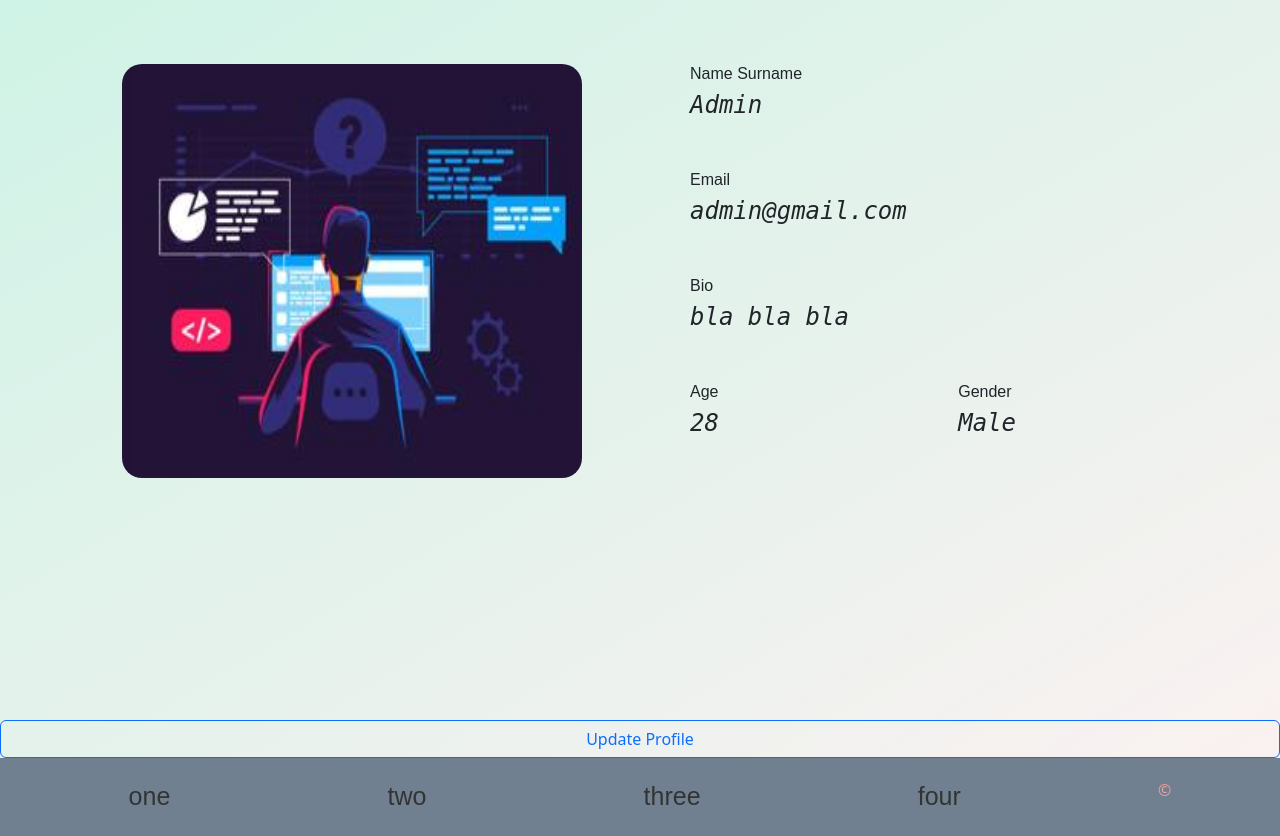
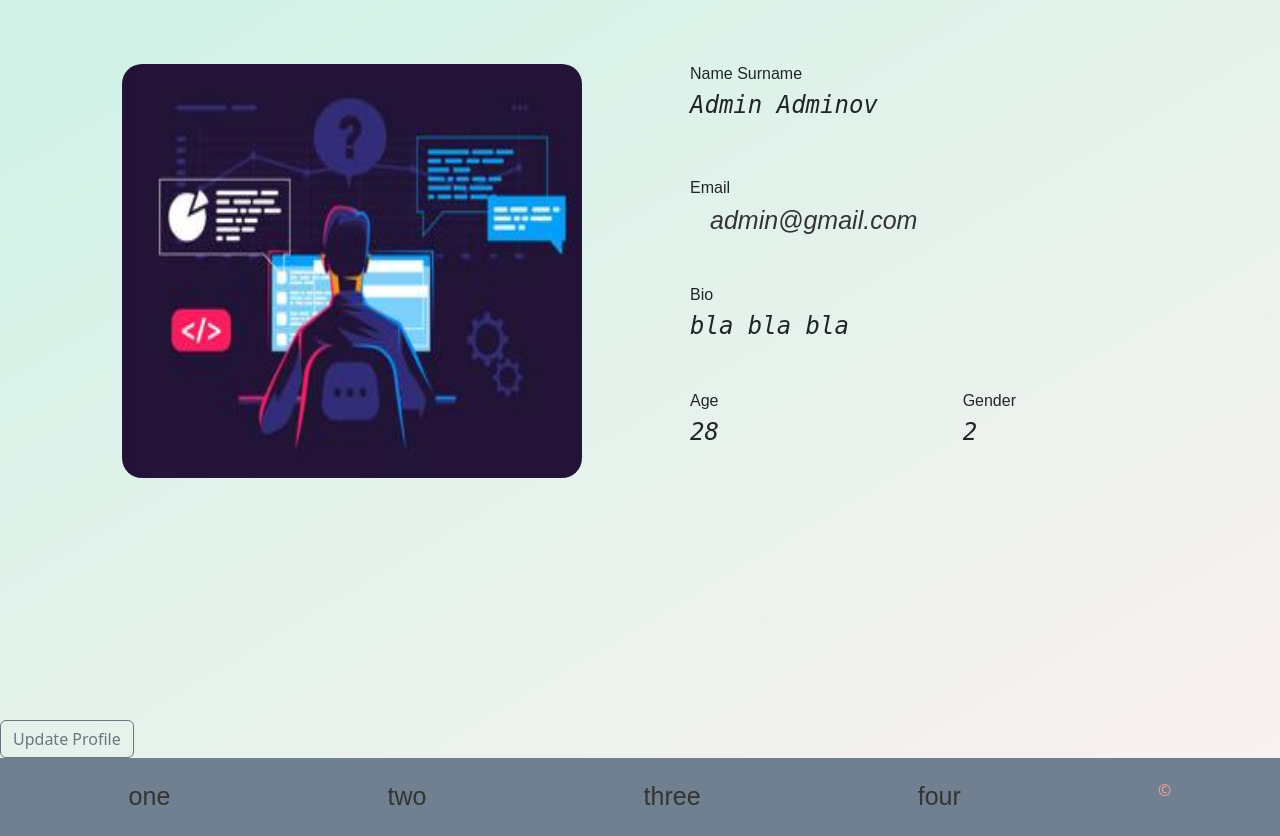
Before and after one commit to AbrorBoqiyev/sale, a Django app: page /users/profile/ in a window 1280 px wide. Shown: the part 86-922 px from the top of the page. Run offline with Django 5.2, Linux system fonts and the light colour scheme; a user stored in the database is signed in; data comes from the database, SQL or seed files in the repository; both versions use the stored data as it was after the commit; parts of the project's set-up code (start-up, migrations or seed data) failed here and were passed over; some libraries are stand-ins or nearby versions.

Commit message:
addition2 to profile page

```diff
--- a/savdo/posts/forms.py
+++ b/savdo/posts/forms.py
@@ -3,6 +3,11 @@ from .models import *
 
 
 class PostsForm(forms.ModelForm):
+    title = forms.CharField(help_text="Title of your post",widget=forms.TextInput(
+        attrs={'class': 'form-control', 'placeholder': 'Title'}))
+    content = forms.CharField(help_text="Write about your post and your post content", widget=forms.Textarea(
+        attrs={'class': 'form-control', 'placeholder': 'Give some ideas here...'}))
+
 
     class Meta():
         model = Posts
--- a/savdo/static/styles/profile.css
+++ b/savdo/static/styles/profile.css
@@ -2,6 +2,7 @@
     display: flex;
     justify-content: space-between;
     align-items: center;
+    background-color: red;
 }
 
 .profile-intro-wrapper {
@@ -43,3 +44,12 @@
     display: block;
     text-align: center;
 }
+.name{
+    display: flex;
+    justify-content: space-between;
+}
+.mail:hover{
+    text-decoration: underline;
+    background-color: transparent;
+    color: rgb(77, 77, 241);
+}
--- a/savdo/users/templates/profile_page.html
+++ b/savdo/users/templates/profile_page.html
@@ -13,17 +13,41 @@
     <div class="profile-intro-wrapper">
         <img src="{{ user.profile.image.url }}" alt="profile-picture" class="profile-picture-item">
         <div class="content">
-            <div class="control">
-                <h6>Name Surname</h6>
-                <h4>{{ user.username|title }} {{ request.profile.user.lastname|title}}</h4>
+            <div class="control name">
+                <div class="name-left">
+                    <h6>Name Surname</h6>
+                    {%if profile.first_name or profile.last_name%}
+                        <h4> {{ profile.first_name|title}} {{ profile.last_name|title}}</h4>
+                    {% else %}
+                        <h4>{{ user.username|title }}</h4>
+                    {% endif %}
+                </div>
+                <div class="name-right">
+                    {% if request.user.is_authenticated %}
+                        {% if profile.id == request.user.profile.id %}
+                            <a href="{% url 'update_profile_page' %}" class="btn btn-outline-secondary">Update Profile</a>
+                        {% endif %}
+                    {% endif %}
+                </div>
+
             </div>
+
+
             <div class="control">
                 <h6>Email</h6>
-                <h4>{{ user.email }}</h4>
+                {%if profile.user.email %}
+                    <h4  ><a class="mail" href="mailto:{{ profile.user.email }} ">{{ user.email }}</a></h4>
+                {%else%}
+                    <h4>---</h4>
+                {%endif%}
             </div>
             <div class="control">
                 <h6>Bio</h6>
-                <h4>{{ profile.bio}}</h4>
+                {% if profile.bio %}
+                    <h4 class="bio">{{ profile.bio }}</h4>
+                {% else %}
+                    <h4>---</h4>
+                {% endif %}
             </div>
             <div class="control age-gender">
                 <div class="left">
@@ -31,17 +55,16 @@
                     <h4>{{ profile.age }}</h4>
                 </div>
                 <div class="right">
-                    {%if profile.gender.value == 1 %}
-                        <h6>Gender</h6>
-                        <h4>Famale</h4>
+                    <h6>Gender</h6>
+                    {%if profile.gender %}
+                        <h4>{{profile.gender}}</h4>
                     {%else%}
-                        <h6>Gender</h6>
-                        <h4>Male</h4>
+                        <h4>---</h4>
                     {%endif%}
                 </div>
             </div>
         </div>
     </div>
 
-    <a href="{% url 'update_profile_page' %}" class="btn btn-outline-primary link">Update Profile</a>
+    <a href="{% url 'update_profile_page' %}" class="btn btn-outline-secondary">Update Profile</a>
 {% endblock%}
--- a/savdo/users/templates/update_profile_page.html
+++ b/savdo/users/templates/update_profile_page.html
@@ -12,8 +12,8 @@
 {%block content%}
     <div class="intro-wrapper">
         <h2>
-            {{user.username|title}} Profile
-            <img src="{{user.Profile.image.url}}" class="profile-picture" alt="profile-picture">
+            {{user.username|title}}'s Profile
+            <img src="{{ user.profile.image.url }}" class="profile-picture" alt="profile-picture">
         </h2>
         <a href="{% url 'profile_page' %}" class="btn btn-outline-primary">
             Profile
--- a/savdo/users/urls.py
+++ b/savdo/users/urls.py
@@ -7,4 +7,6 @@ urlpatterns = [
     path('logout/', logout_user, name='logout_user'),
     path('profile/', profile_page, name='profile_page'),
     path('update-profile/', update_profile_page, name='update_profile_page'),
+
+    path('auth-profile-page/<int:author_id>', profile_page, name='post_auth_profile_page'),
 ]
```
Also changed, not shown: savdo/db.sqlite3.
